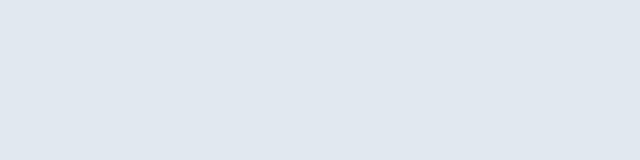
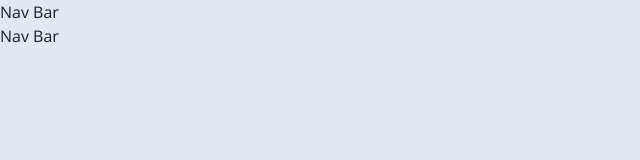
Before and after one commit to satish860/reddit, a Next.js app: page /components/Layout in a window 1280 px wide. Shown: the top 160 px of the page, without its empty margins (0-640 px from the left). Built offline with nearby package versions, Linux system fonts and the light colour scheme.

Commit message:
Added the Dummy Navbar component to the app

```diff
--- a/src/pages/components/Layout.tsx
+++ b/src/pages/components/Layout.tsx
@@ -1,10 +1,16 @@
 import React from "react";
+import Navbar from "./Navbar/Navbar";
 
 type LayoutProps = {
   children: React.ReactNode;
 };
 
 const Layout: React.FC<LayoutProps> = ({ children }) => {
-  return <main>{children}</main>;
+  return (
+    <>
+      <Navbar />
+      <main>{children}</main>
+    </>
+  );
 };
 export default Layout;
--- /dev/null
+++ b/src/pages/components/Navbar/Navbar.tsx
@@ -0,0 +1,8 @@
+import React from "react";
+
+type NavbarProps = {};
+
+const Navbar: React.FC<NavbarProps> = () => {
+  return <div>Nav Bar</div>;
+};
+export default Navbar;
```
